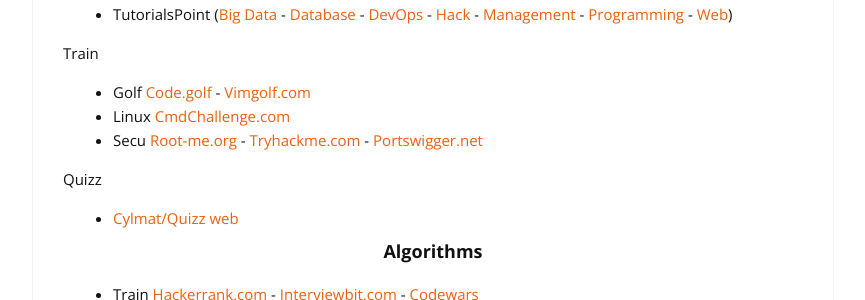
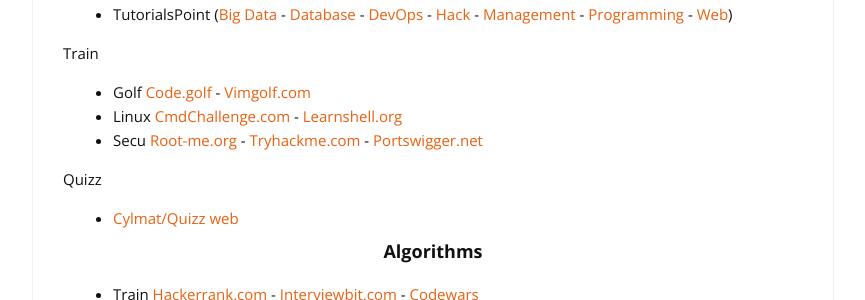
Before and after one commit to cylmat/cylmat.github.io, a Jekyll site: the page built from _pages/train.md, in a window 1280 px wide and 900 px high. Shown: the part 374-674 px from the top of the window, without its empty margins (207-1072 px from the left). Built offline with Jekyll 4.4.1, drawn with Linux system fonts in a browser that asks for light colours; nearby versions of some CDN libraries.

Commit message:
Update train.md

```diff
--- a/_pages/train.md
+++ b/_pages/train.md
@@ -16,7 +16,7 @@
 
 Train
 * Golf [Code.golf](https://code.golf) - [Vimgolf.com](https://www.vimgolf.com)
-* Linux [CmdChallenge.com](https://cmdchallenge.com)
+* Linux [CmdChallenge.com](https://cmdchallenge.com) - [Learnshell.org](https://www.learnshell.org/)
 * Secu [Root-me.org](https://www.root-me.org) - [Tryhackme.com](https://tryhackme.com) - [Portswigger.net](https://portswigger.net/web-security)
 
 Quizz
```
